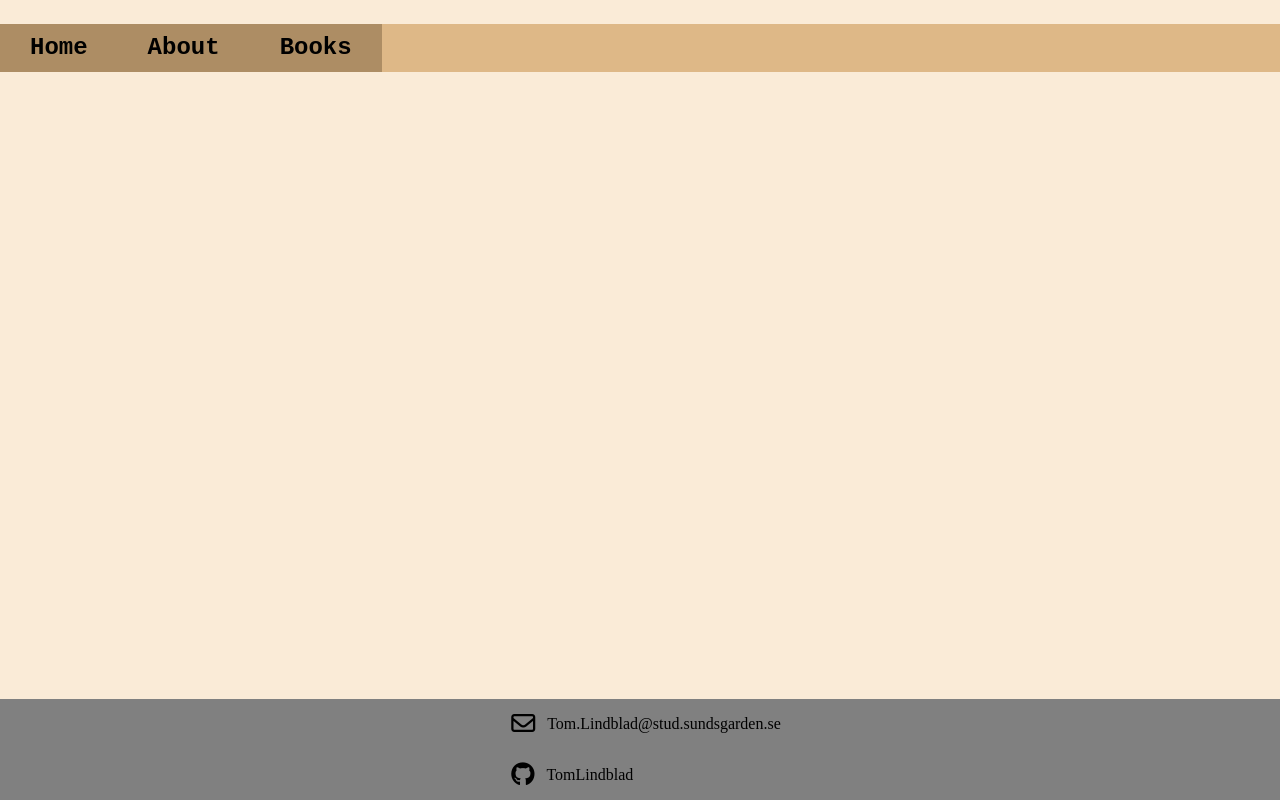
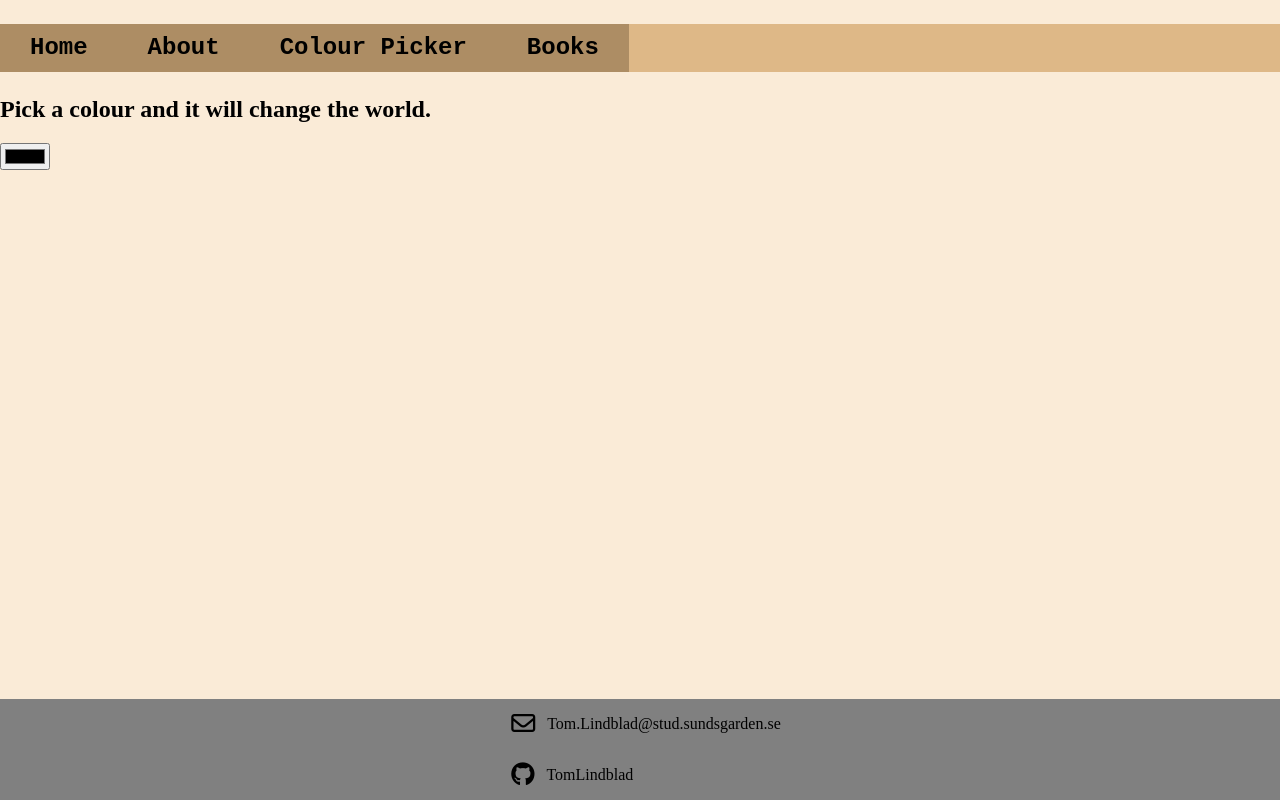
Before and after one commit to TomLindblad/JS-ass-react, a React (Vite) app: page /colourPicker in a window 1280 px wide. Built offline with nearby package versions, Linux system fonts and the light colour scheme.

Commit message:
added colourPicker page

```diff
--- a/src/App.jsx
+++ b/src/App.jsx
@@ -3,6 +3,7 @@ import './App.css'
 import { BrowserRouter, Routes, Route } from 'react-router-dom';
 import Home from "./Pages/Home.jsx";
 import About from "./Pages/About.jsx";
+import ColourPicker from './Pages/ColourPicker.jsx';
 import Books from "./Pages/Books.jsx";
 import Navbar from './Navbar.jsx';
 import Footer from './Footer.jsx';
@@ -16,6 +17,7 @@ function App() {
         <Routes>
           <Route path="/" element={<Home />}/>
           <Route path="/about" element={<About/>}/>
+          <Route path="/colourPicker" element={<ColourPicker/>}/>
           <Route path="/books" element={<Books/>}/>
         </Routes>
         <Footer/>
--- a/src/Navbar.jsx
+++ b/src/Navbar.jsx
@@ -8,6 +8,7 @@ function Navbar() {
                 <ul className="navlist">
                     <li><Link className="link" to="/">Home</Link></li>
                     <li><Link to="/about">About</Link></li>
+                    <li><Link to="/colourPicker">Colour Picker</Link></li>
                     <li><Link to="/books">Books</Link></li>
                 </ul>
             </nav>
--- /dev/null
+++ b/src/Pages/ColourPicker.jsx
@@ -0,0 +1,14 @@
+function ColourPicker() {
+
+
+
+      return (
+        <>
+          <h2>Pick a colour and it will change the world.</h2>
+          <input type="color"></input>
+
+        </>
+      );
+    }
+
+    export default ColourPicker;
```
